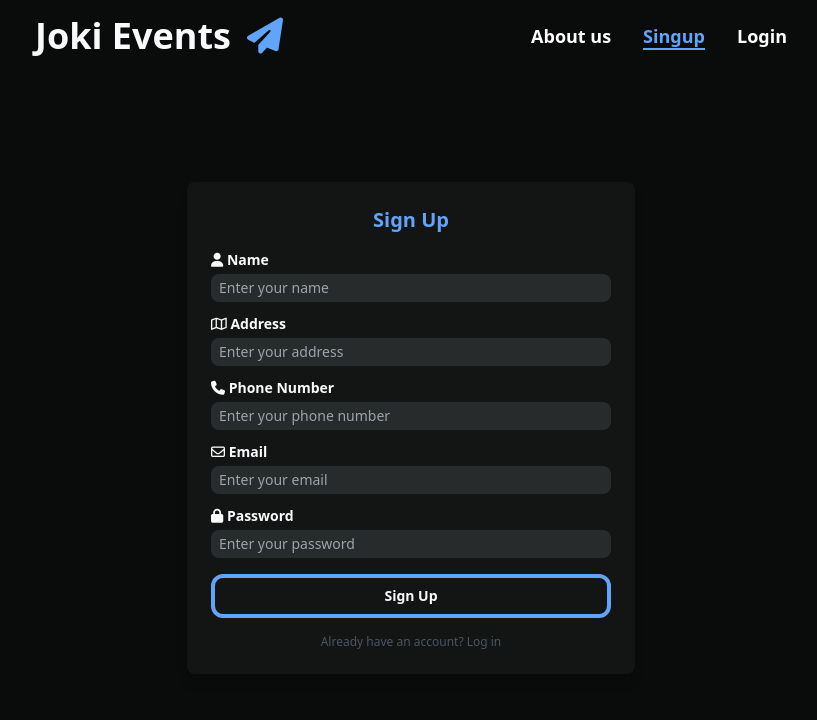
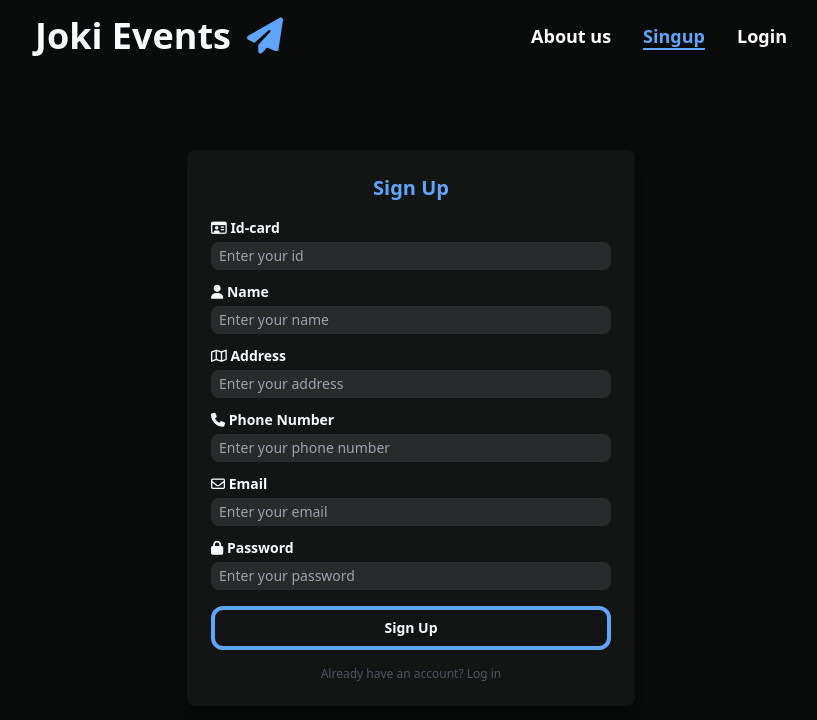
Before and after one commit to Josedzzz/joki-events-front, a React (Vite) app: page /login in a window 1280 px wide. Both pictures are taken after a click on the link "Singup". Shown: the top 720 px of the page, without its empty margins (229-1046 px from the left). Built offline with nearby package versions, Linux system fonts and the light colour scheme.

Commit message:
add the id-card field to the form

```diff
--- a/src/components/SingupCart.tsx
+++ b/src/components/SingupCart.tsx
@@ -6,6 +6,20 @@ export default function SignupCard() {
           Sign Up
         </h2>
         <form>
+          <div className="mb-3">
+            <label
+              className="block text-slate-50 font-bold mb-1 text-sm"
+              htmlFor="name"
+            >
+              <i className="fa-regular fa-id-card"></i> Id-card
+            </label>
+            <input
+              type="text"
+              id="id-card"
+              className="bg-custom-gray text-slate-50 w-full px-2 py-1 rounded-lg focus:outline-none focus:ring-2 focus:ring-blue-400 text-sm"
+              placeholder="Enter your id"
+            />
+          </div>
           <div className="mb-3">
             <label
               className="block text-slate-50 font-bold mb-1 text-sm"
```
